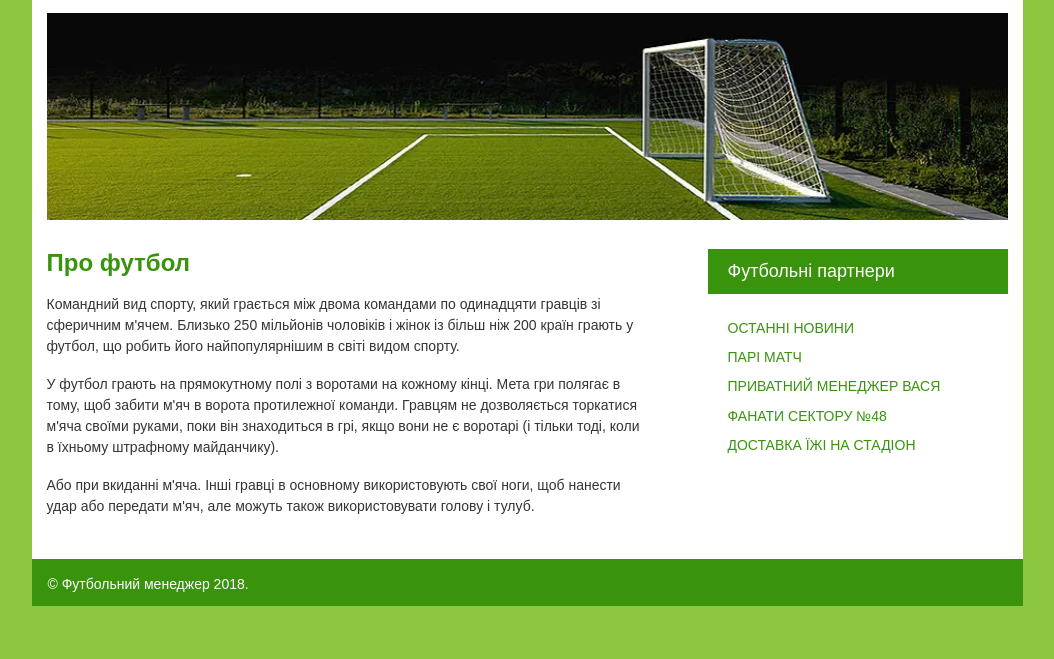
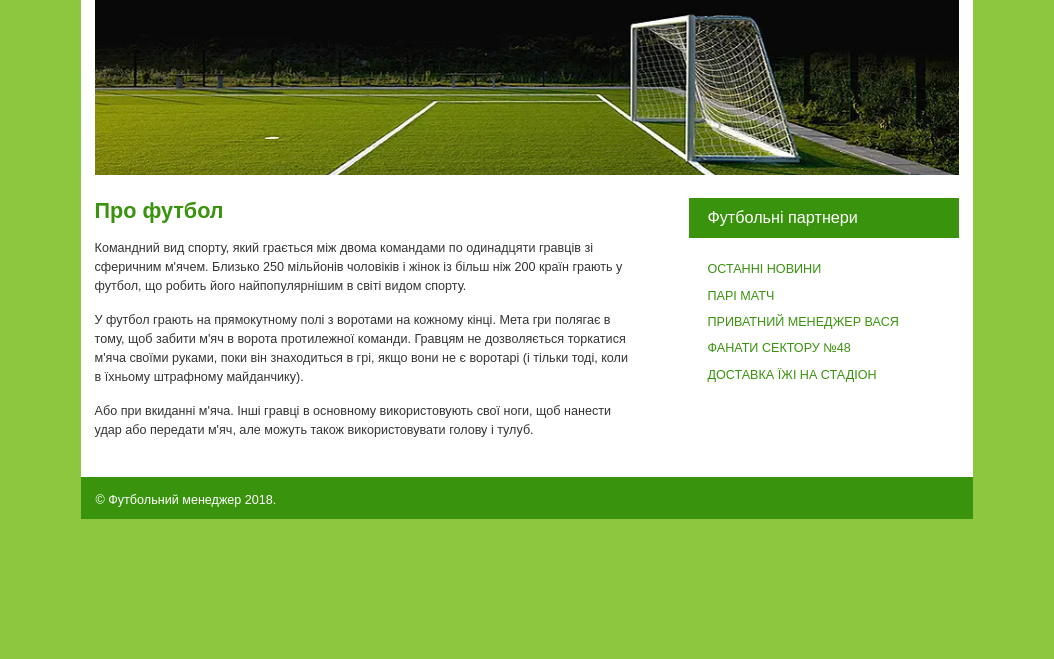
Before and after one commit to space-prog/Football-Manager-Old, a plain HTML site: page index.html in a window 1280 px wide. Shown: the part 141-800 px from the top of the page, without its empty margins (113-1167 px from the left). Drawn offline with Linux system fonts and the light colour scheme.

Commit message:
adaptive

```diff
--- a/css/style.css
+++ b/css/style.css
@@ -1,6 +1,10 @@
 * {
     margin: 0;
     padding: 0;
+}
+
+html {
+    font-size: .9px;
 }
 
 body {
@@ -16,51 +20,67 @@ ul {
     list-style: none;
 }
 
-.field {
+aside {
     width: 100%;
 }
 
+.field {
+    height: 200rem;
+    width: 100%;
+    object-fit: cover;
+    object-position: 75%;
+    vertical-align: bottom;
+}
+
 .wrapper {
-    max-width: 961px;
+    max-width: 961rem;
     margin: 0 auto;
     background-color: #fff;
-    padding: 0 15px;
+    padding: 0 15rem;
+}
+
+.logo a img {
+    width: 100rem;
+    height: 100rem;
 }
 
 .logo {
-    align-items: center;
-    column-gap: 33px;
+    column-gap: 33rem;
 }
 
 .logo b {
     display: block;
-    font-size: 44px;
+    font-size: 44rem;
 }
 
 .logo p,
 .contacts a,
 .main-text h1 {
-    font-size: 22px;
+    font-size: 22rem;
     color: #39930d;
 }
 
 .logo i,
 .contacts i {
     color: #5a5a5a;
-    font-size: 14px;
+    font-size: 14rem;
 }
 
 .flex-between {
     display: flex;
-    justify-content: space-between;
+    row-gap: 20rem;
+    flex-wrap: wrap;
+    justify-content: center;
 }
 
 .header {
-    padding: 25px 0px;
+    text-align: center;
+    padding: 25rem 0rem;
+    column-gap: 33rem;
 }
 
 .contacts {
-    text-align: right;
+    text-align: center;
 }
 
 .contacts a {
@@ -68,44 +88,45 @@ ul {
 }
 
 .main {
-    padding: 25px 0 25px;
+    padding: 25rem 0 25rem;
+    flex-wrap: wrap-reverse;
 }
 
 .main-text h1,
 .main-text p {
-    margin-bottom: 17px;
+    margin-bottom: 17rem;
 }
 
 .main-text h1 {
-    font-size: 24px;
+    font-size: 24rem;
 }
 
 .main-text p {
-    max-width: 599px;
-    font-size: 14px;
+    max-width: 599rem;
+    font-size: 14rem;
     line-height: 1.5em;
     color: #343434;
 }
 
 .navigation {
-    min-width: 300px;
+    min-width: 300rem;
 }
 
 .navigation p {
-    padding: 12px 20px 12px;
-    font-size: 18px;
+    padding: 12rem 20rem 12rem;
+    font-size: 18rem;
     color: #fff;
     background-color: #39930d;
 }
 
 .navigation ul {
-    padding: 20px;
+    padding: 20rem;
 }
 
 .navigation a {
     position: relative;
     display: inline-block;
-    font-size: 14px;
+    font-size: 14rem;
     line-height: 2.1em;
     text-transform: uppercase;
     color: #39930d;
@@ -133,9 +154,46 @@ ul {
 }
 
 .footer {
-    margin: 0 -15px;
-    padding: 17px 16px 14px;
-    font-size: 14px;
+    margin: 0 -15rem;
+    padding: 17rem 16rem 14rem;
+    font-size: 14rem;
     color: #fff;
     background-color: #39930d;
 }
+
+@media screen and (min-width: 768px) {
+    .flex-between {
+        flex-wrap: nowrap;
+        justify-content: space-between;
+    }
+    .contacts {
+        text-align: right;
+    }
+    aside {
+        max-width: 300rem;
+    }
+}
+
+@media screen and (min-width: 390px) {
+    .header {
+        text-align: left;
+    }
+}
+
+@media screen and (min-width: 623px) {
+    .contacts {
+        text-align: right;
+    }
+}
+
+@media screen and (min-width: 1440px) {
+    html {
+        font-size: 1.2px;
+    }
+}
+
+@media screen and (min-width: 1920px) {
+    html {
+        font-size: 2px;
+    }
+}
--- a/index.html
+++ b/index.html
@@ -2,7 +2,7 @@
 <html lang="en">
 <head>
     <meta charset="UTF-8">
-    <meta name="viewport" content="width=device-width, initial-scale=1.0">
+    <meta name="viewport" content="width=device-width, user-scalable=yes, initial-scale=1.0, maximum-scale=2.0, minimum-scale=1.0">
     <link rel="stylesheet" href="css/style.css">
     <title>Document</title>
 </head>
```
